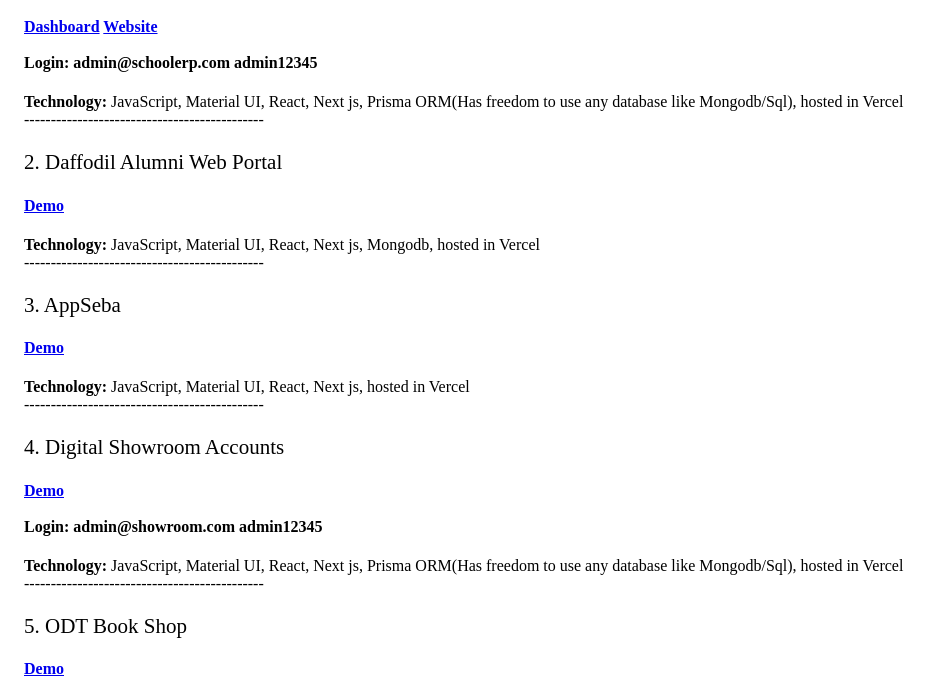
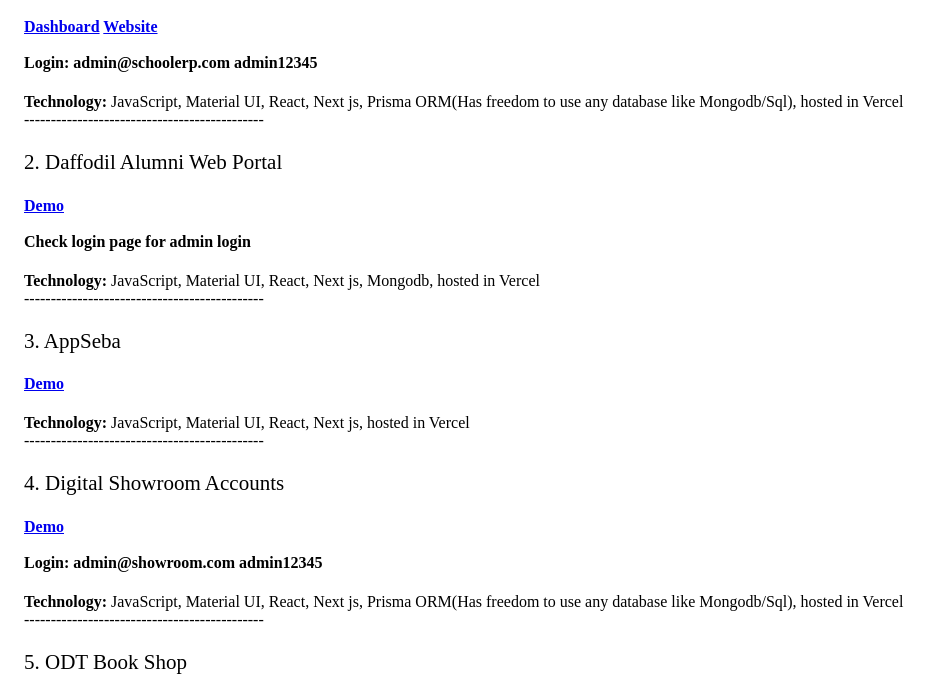
Before and after one commit to mahbubhswe/my-project, a plain HTML site: page index.html in a window 1280 px wide. Shown: the part 109-800 px from the top of the page, without its empty margins (0-941 px from the left). Drawn offline with Linux system fonts and the light colour scheme.

Commit message:
Update index.html

```diff
--- a/index.html
+++ b/index.html
@@ -1,7 +1,7 @@
 <!DOCTYPE html>
 <html>
   <head>
-    <title>Page Title</title>
+    <title>Project | Mahbub Hasan</title>
     <style>
       body {
         padding-left: 16px;
@@ -36,6 +36,9 @@
         <a href="https://amsbd.vercel.app/" target="_blank"
           ><i class="fas fa-play-circle"></i> Demo</a
         >
+        <br />
+        <br />
+        Check login page for admin login
       </h4>
       <strong>Technology:</strong> JavaScript, Material UI, React, Next js,
       Mongodb, hosted in Vercel
```
